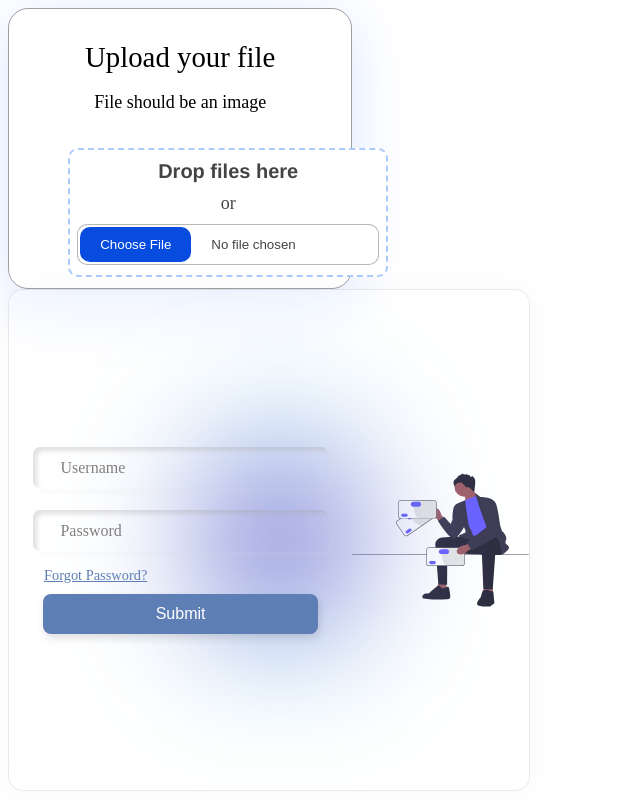
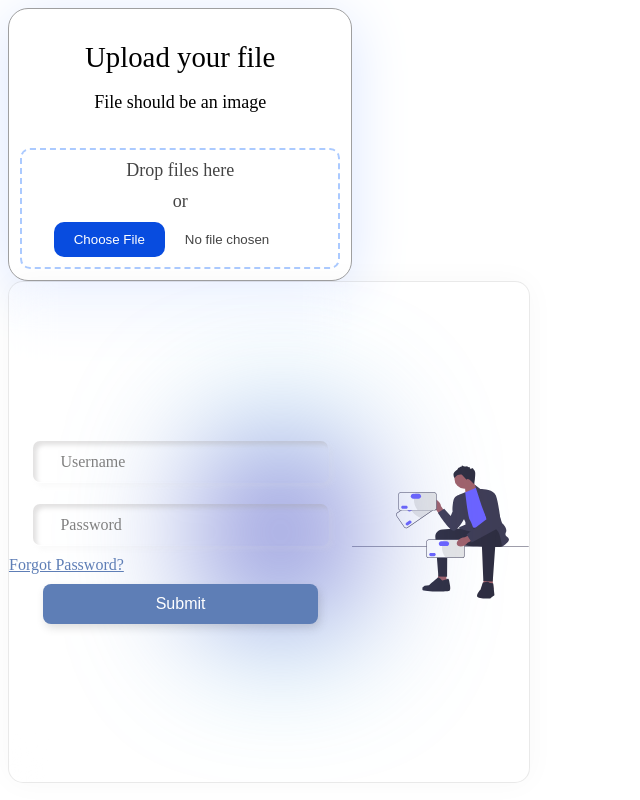
Before and after one commit to divyashah0510/Mail_Dispatcher, a plain HTML site: page index.html in a window 1280 px wide. Shown: the whole page, without its empty margins (0-640 px from the left). Drawn offline with Linux system fonts and the light colour scheme.

Commit message:
Input Fields CSS Changes

```diff
--- a/index.css
+++ b/index.css
@@ -21,13 +21,13 @@
   color: rgb(105, 105, 105);
 }
 
-.drop-container {
+.upload-drop-container {
   background-color: #fff;
   position: relative;
   display: flex;
   gap: 10px;
   flex-direction: column;
-  justify-content: center;
+  justify-content: left;
   align-items: center;
   padding: 10px;
   margin-top: 2.1875rem;
@@ -38,16 +38,16 @@
   transition: background .2s ease-in-out, border .2s ease-in-out;
 }
 
-.drop-container:hover {
+.upload-drop-container:hover {
   background: rgba(0, 140, 255, 0.164);
   border-color: rgba(17, 17, 17, 0.616);
 }
 
-.drop-container:hover .drop-title {
+.upload-drop-container:hover .drop-title {
   color: #222;
 }
 
-.drop-title {
+.upload-drop-title {
   color: #444;
   font-family: Helvetica, serif;
   font-size: 20px;
@@ -66,7 +66,7 @@
   border: 1px solid rgba(8, 8, 8, 0.288);
 }
 
-#file-input::file-selector-button {
+#upload-file-input::file-selector-button {
   margin-right: 20px;
   border: none;
   background: #084cdf;
@@ -77,7 +77,7 @@
   transition: background .2s ease-in-out;
 }
 
-#file-input::file-selector-button:hover {
+#upload-file-input::file-selector-button:hover {
   background: #0d45a5;
 }
 
@@ -176,7 +176,7 @@ button {
   position: relative;
 }
 
-label {
+.input-label {
   position: absolute;
   left: 15%;
   top: 37%;
@@ -185,10 +185,10 @@ label {
 }
 
 .forgot {
-  display: block;
-  margin: 5px 0 10px 35px;
+  /*display: block;*/
+  /*margin: 5px 0 10px 35px;*/
   color: #5e7eb6;
-  font-size: 0.9em;
+  /*font-size: 0.9em;*/
 }
 
 .input:focus + label,
--- a/index.html
+++ b/index.html
@@ -14,10 +14,10 @@
     <p class="form-paragraph">
         File should be an image
     </p>
-    <label for="file-input" class="drop-container">
+    <label for="upload-file-input" class="upload-drop-container">
         <span class="drop-title">Drop files here</span>
         or
-        <input type="file" accept=".csv" required="" id="file-input">
+        <input type="file" accept=".csv" required="" id="upload-file-input">
     </label>
 </form>
 
@@ -27,11 +27,11 @@
         <form class="form">
             <div class="input-block">
                 <input class="input" type="text" id="email" required="">
-                <label for="email">Username</label>
+                <label class = "input-label" for="email">Username</label>
             </div>
             <div class="input-block">
                 <input class="input" type="password" id="pass" required="">
-                <label for="pass">Password</label>
+                <label class = "input-label" for="pass">Password</label>
             </div>
             <div class="input-block">
                 <span class="forgot"><a href="#">Forgot Password?</a></span>
```
